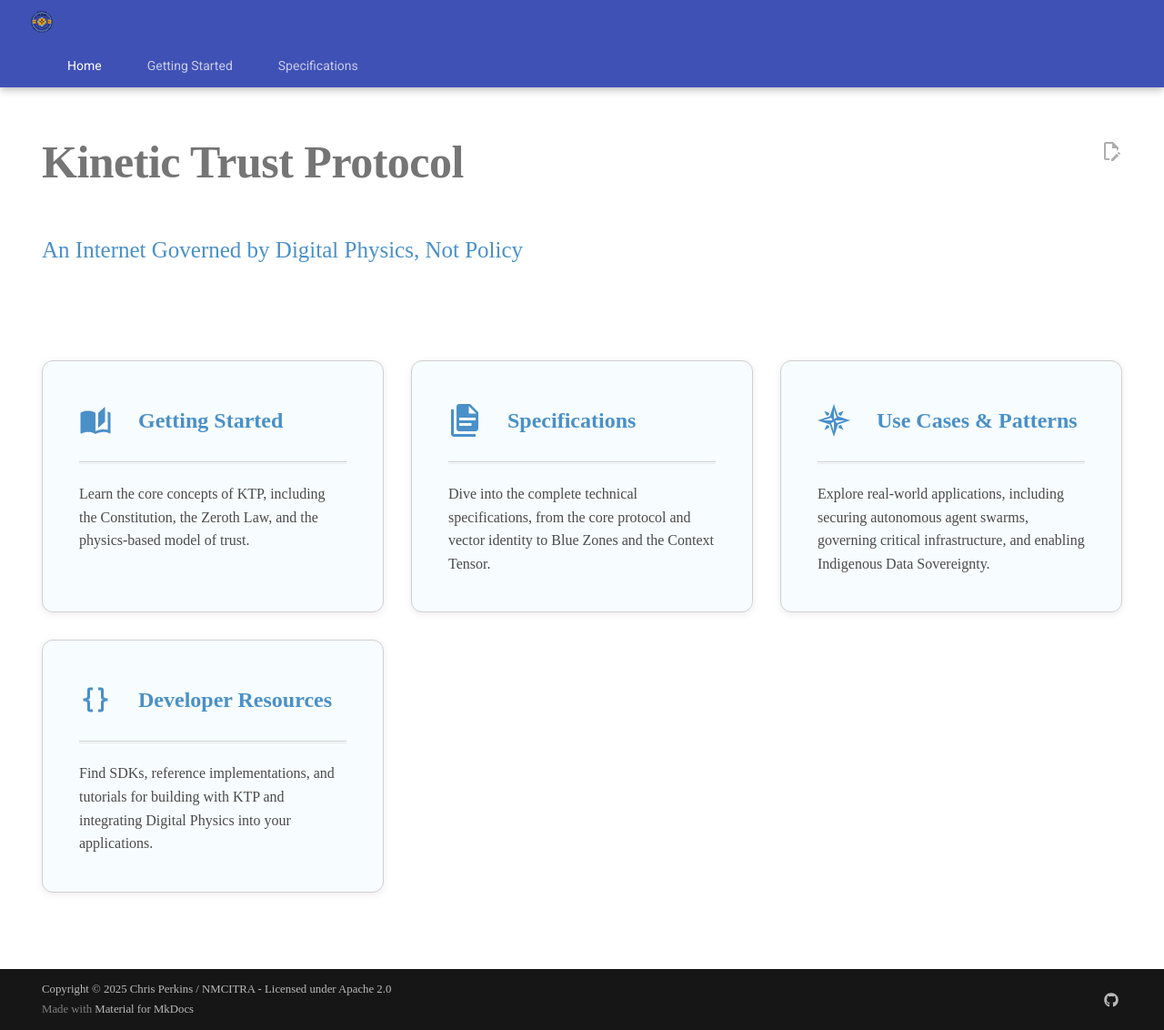
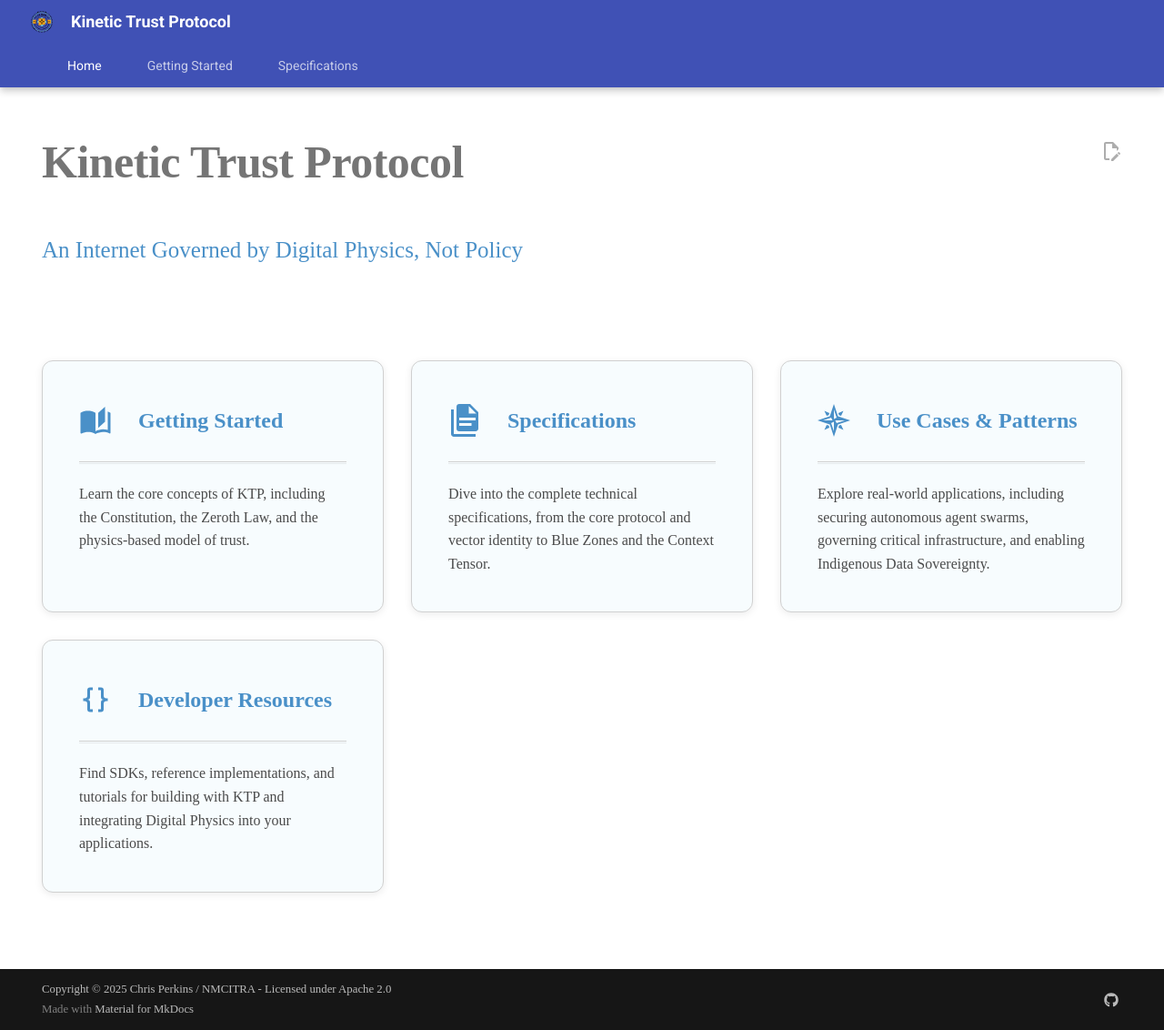
Before and after one commit to nmcitra/ktp-rfc, an MkDocs documentation site: the page built from docs/index.md, in a window 1280 px wide and 1132 px high. Shown: the whole window at 91% size. Built offline with MkDocs 1.6.1 and Material for MkDocs 9.7.7, drawn with Linux system fonts in a browser that asks for light colours; comment, search, counter and statistics services are not loaded.

Commit message:
Restore ellipses, make title width flexible

```diff
--- a/docs/stylesheets/custom.css
+++ b/docs/stylesheets/custom.css
@@ -498,11 +498,8 @@ body:not(.md-nav--primary) [data-md-component="navigation"] {
 .md-header__title {
   margin: 0;
   padding: 0;
-  flex-shrink: 0;
-}
-
-.md-header__ellipsis {
-  display: none !important;
+  min-width: 200px;
+  flex: 0 1 auto;
 }
 
 .md-tabs {
```
